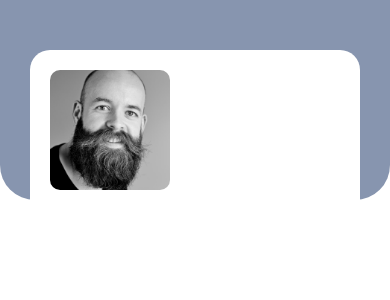
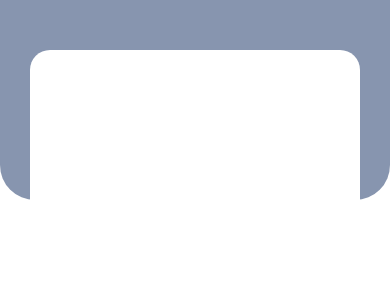
Before and after one commit to ydhnwb/rn-basic, a React Native app: screen / in a window 390 px wide. Shown: the top 300 px of the page. Built offline with nearby package versions, Linux system fonts and the light colour scheme.

Commit message:
fix home screen

```diff
--- a/src/Features/Home/Home.js
+++ b/src/Features/Home/Home.js
@@ -12,12 +12,7 @@ class Home extends Component {
     return (
       <View style={[HomeStyle.Container]}>
         <View style={HomeStyle.topContainer}>
-          <View style={HomeStyle.HeroContainer}>
-            <Image
-              source={require('../../Assets/Images/brew.jpeg')}
-              style={HomeStyle.HeroImage}
-            />
-          </View>
+          <View style={HomeStyle.HeroContainer}></View>
         </View>
         <View style={HomeStyle.BottomContainer}></View>
       </View>
```
